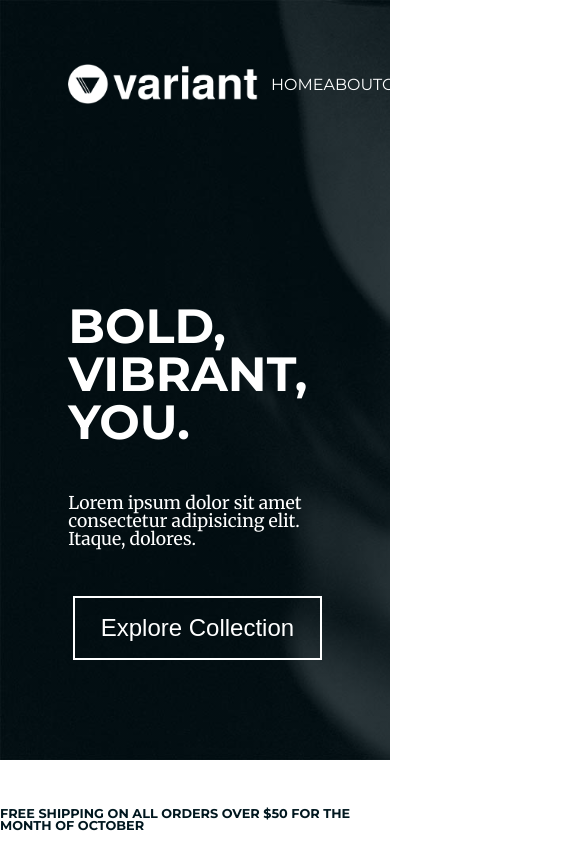
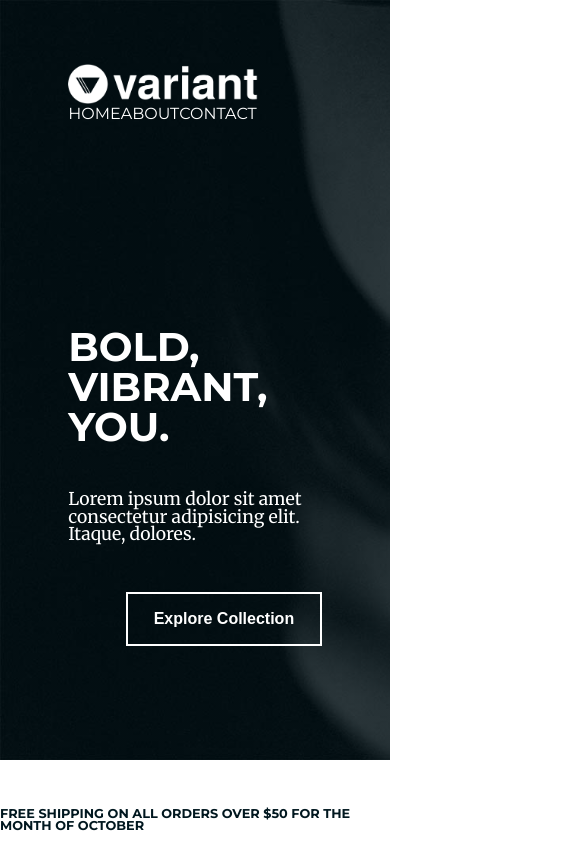
Before and after one commit to Gwynere/layout-1, a plain HTML site: page index.html in a window 390 px wide. Shown: the top 844 px of the page, 585 px wide, since content can reach past the window. Drawn offline with Linux system fonts and the light colour scheme.

Commit message:
added some responsiveness

```diff
--- a/css/style.css
+++ b/css/style.css
@@ -33,6 +33,7 @@ body{
 
 a{
     cursor: pointer;
+    outline: none;
 }
 
 
@@ -43,7 +44,7 @@ i{
 }
 
 h1{
-    font-size: 3rem;
+    font-size: 2.5rem;
 }
 
 h2{
@@ -148,13 +149,14 @@ small{
 }
 
 .btn-primary{
-    font-size: 1.5rem;
+    font-size: 1rem;
     outline: none;
     border: 2px solid var(--light);
     background: none;
     color: var(--light);
     padding: 1rem 1.6rem;
     cursor: pointer;
+    font-weight: 700;
 }
 
 /* MAIN */
@@ -215,6 +217,7 @@ small{
     justify-content: space-between;
     width: 50%;
     margin: 4rem 0;
+    flex-wrap: wrap;
 }
 
 .arrivals__item{
@@ -380,3 +383,11 @@ small{
     outline: none;
     cursor: pointer;
 }
+
+@media only screen and (max-width: 900px){
+    .header__nav, .activities, .lookbook, .footer__top, .info, .footer__bottom, .social{
+        width: 90%;
+        flex-wrap: wrap;
+        align-items: center;
+    }
+}
```
